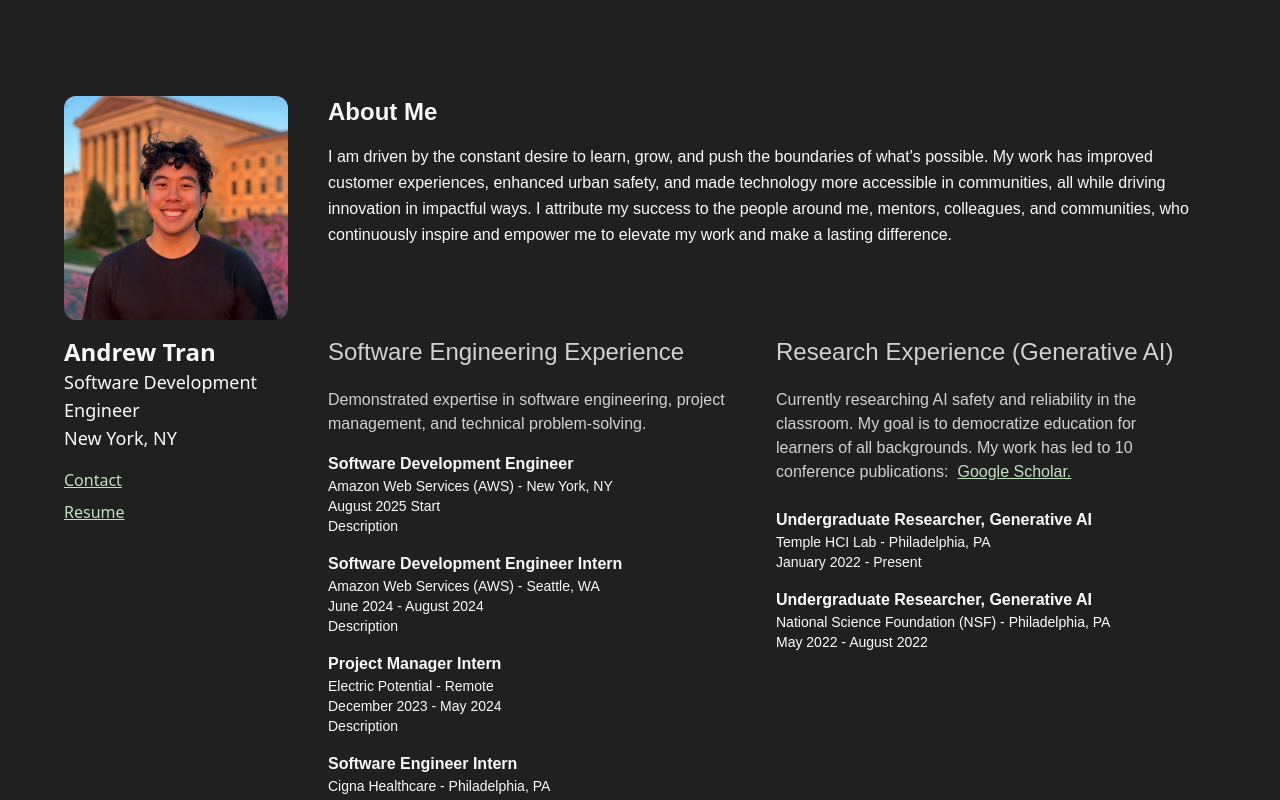
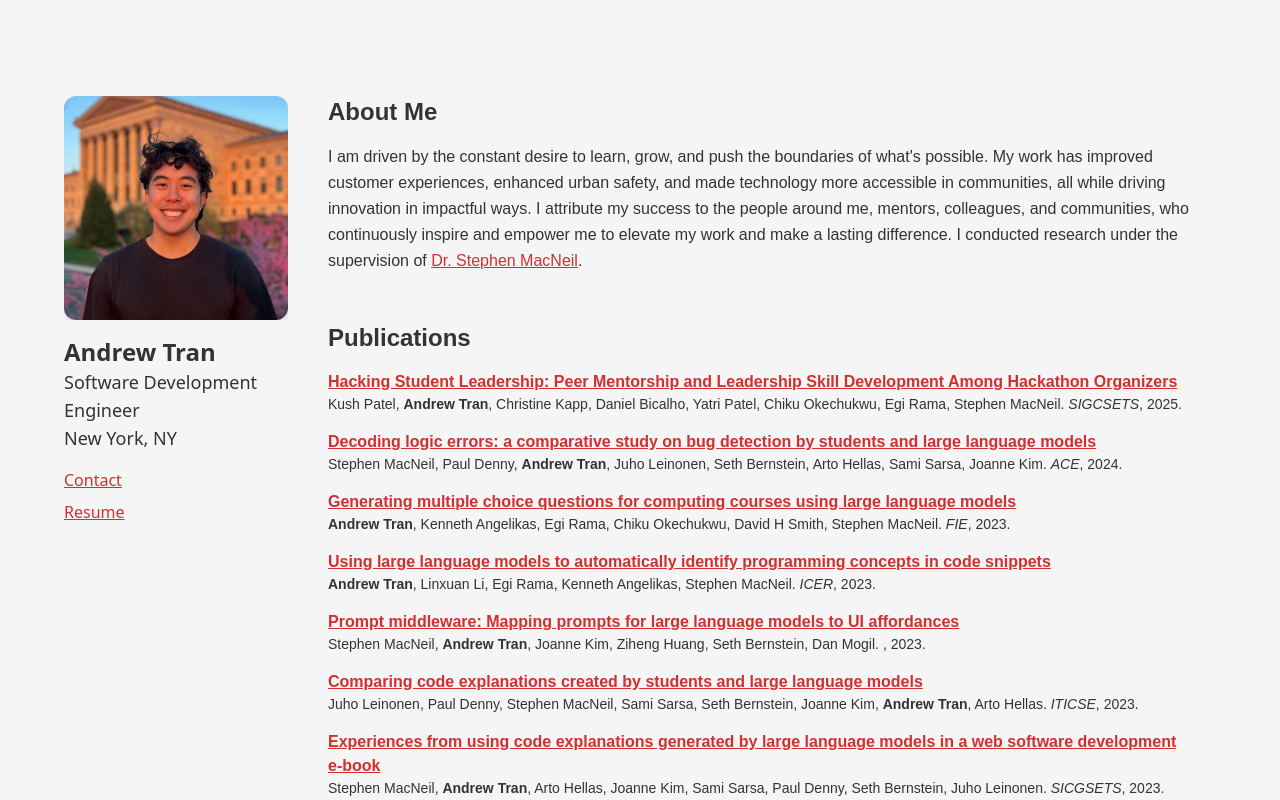
Before and after one commit to andrewtran117/andrewtran117.github.io, a Next.js app: page / in a window 1280 px wide. Built offline with nearby package versions, Linux system fonts and the light colour scheme.

Commit message:
new changes, white background, publications

```diff
--- /dev/null
+++ b/app/components/CitationCard.tsx
@@ -0,0 +1,39 @@
+import React from "react";
+
+interface CitationCardProps {
+  title: string;
+  authors: string;
+  venue: string;
+  year: number;
+  link: string;
+  highlightName?: string; // e.g., "Andrew Tran"
+}
+
+const CitationCard: React.FC<CitationCardProps> = ({ title, authors, venue, year, link, highlightName }) => {
+  // Bold the specified name in the author list
+  const renderAuthors = () => {
+    if (!highlightName) return authors;
+    return authors.split(", ").map((author, index) => {
+      const isMe = author.trim() === highlightName;
+      return (
+        <span key={index}>
+          {isMe ? <strong>{author}</strong> : author}
+          {index < authors.split(", ").length - 1 ? ", " : ""}
+        </span>
+      );
+    });
+  };
+
+  return (
+    <div className="mb-4">
+      <a href={link} target="_blank" rel="noopener noreferrer" className="font-semibold underline text-[#d32f2f]">
+        {title}
+      </a>
+      <div className="text-sm text-[#333333]">
+        {renderAuthors()}. <span className="italic">{venue}</span>, {year}.
+      </div>
+    </div>
+  );
+};
+
+export default CitationCard;
--- a/app/components/GridSection.tsx
+++ b/app/components/GridSection.tsx
@@ -9,7 +9,7 @@ import React from 'react';
 
 const ProfileGrid: React.FC = () => {
   return (
-    <div className="text-[#f9f9f9] font-sans">
+    <div className="text-[#333333] font-sans">
       {/* Profile Photo and Info */}
       <div className="flex flex-col space-y-4">
         <div className="w-56 h-56 mx-auto sm:mx-0 overflow-hidden">
@@ -27,11 +27,11 @@ const ProfileGrid: React.FC = () => {
 
         {/* Contact Links */}
         <div className="flex flex-col space-y-2 mt-4">
-          <a href="mailto:andrew.tran117@outlook.com" className="text-[#C1E1C1] underline hover:text-[#A0D0A0]">
+          <a href="mailto:andrew.tran117@outlook.com" className="text-[#d32f2f] underline hover:text-[#b71c1c]">
             Contact
           </a>
           <a href="https://drive.google.com/file/d/1imDv7-Oz0AB6ISDQGXQdzRUD2LvwHUW2/view?usp=sharing"
-             className="text-[#C1E1C1] underline hover:text-[#A0D0A0]"
+             className="text-[#d32f2f] underline hover:text-[#b71c1c]"
              target="_blank"
              rel="noopener noreferrer">
             Resume
--- a/app/components/ResearchExp.tsx
+++ b/app/components/ResearchExp.tsx
@@ -1,15 +1,118 @@
+import CitationCard from "./CitationCard";
+
 const ResearchExperience = () => {
   return (
-        <div className = "pb-10">
-        <h2 className="text-2xl text-[#D1D1D1] pb-1 pt-10">Research Experience (Generative AI)</h2>
-        <div className="pt-4 pb-4 text-[#D1D1D1]">
-            <h3 className = "pb-2"> Currently researching AI safety and reliability in the classroom. My goal is to democratize education for learners of all backgrounds. My work has led to 10 conference publications: &nbsp;
-            <a href="https://scholar.google.com/citations?user=t9TUznoAAAAJ&hl=en" className="text-[#C1E1C1] underline" target="_blank" rel="noopener noreferrer">
+    <div className="pb-10">
+      <h2 className="text-2xl font-bold mb-4">Publications</h2>
+      <div className="mb-4 text-[#333333]">
+        {/* <h3 className="pb-2">
+          Currently researching AI safety and reliability in the classroom. My goal is to democratize education for learners of all backgrounds. My work has led to 10 conference publications:&nbsp;
+          <a
+            href="https://scholar.google.com/citations?user=t9TUznoAAAAJ&hl=en"
+            className="text-[#d32f2f] underline"
+            target="_blank"
+            rel="noopener noreferrer"
+          >
             Google Scholar.
           </a>
-            </h3>
+        </h3> */}
       </div>
-        <div className="text-[#f9f9f9]">
+
+      {/* Publication Cards */}
+      <div className="mt-0 text-[#333333]">
+        <CitationCard
+          title="Hacking Student Leadership: Peer Mentorship and Leadership Skill Development Among Hackathon Organizers"
+          authors="Kush Patel, Andrew Tran, Christine Kapp, Daniel Bicalho, Yatri Patel, Chiku Okechukwu, Egi Rama, Stephen MacNeil"
+          venue="SIGCSETS"
+          year={2025}
+          link="https://dl.acm.org/doi/10.1145/3641555.3705193"
+          highlightName="Andrew Tran"
+        />
+
+        <CitationCard
+          title="Decoding logic errors: a comparative study on bug detection by students and large language models"
+          authors="Stephen MacNeil, Paul Denny, Andrew Tran, Juho Leinonen, Seth Bernstein, Arto Hellas, Sami Sarsa, Joanne Kim"
+          venue="ACE"
+          year={2024}
+          link="https://arxiv.org/abs/2311.16017"
+          highlightName="Andrew Tran"
+        />
+
+        <CitationCard
+          title="Generating multiple choice questions for computing courses using large language models"
+          authors="Andrew Tran, Kenneth Angelikas, Egi Rama, Chiku Okechukwu, David H Smith, Stephen MacNeil"
+          venue="FIE"
+          year={2023}
+          link="https://ieeexplore.ieee.org/document/10342898"
+          highlightName="Andrew Tran"
+        />
+
+        <CitationCard
+          title="Using large language models to automatically identify programming concepts in code snippets"
+          authors="Andrew Tran, Linxuan Li, Egi Rama, Kenneth Angelikas, Stephen MacNeil"
+          venue="ICER"
+          year={2023}
+          link="https://dl.acm.org/doi/10.1145/3568812.3603482"
+          highlightName="Andrew Tran"
+        />
+
+        <CitationCard
+          title="Prompt middleware: Mapping prompts for large language models to UI affordances"
+          authors="Stephen MacNeil, Andrew Tran, Joanne Kim, Ziheng Huang, Seth Bernstein, Dan Mogil"
+          venue=""
+          year={2023}
+          link="https://arxiv.org/pdf/2307.01142"
+          highlightName="Andrew Tran"
+        />
+
+        <CitationCard
+          title="Comparing code explanations created by students and large language models"
+          authors="Juho Leinonen, Paul Denny, Stephen MacNeil, Sami Sarsa, Seth Bernstein, Joanne Kim, Andrew Tran, Arto Hellas"
+          venue="ITICSE"
+          year={2023}
+          link="https://dl.acm.org/doi/pdf/10.1145/3587102.3588785"
+          highlightName="Andrew Tran"
+        />
+
+        <CitationCard
+          title="Experiences from using code explanations generated by large language models in a web software development e-book"
+          authors="Stephen MacNeil, Andrew Tran, Arto Hellas, Joanne Kim, Sami Sarsa, Paul Denny, Seth Bernstein, Juho Leinonen"
+          venue="SICGSETS"
+          year={2023}
+          link="https://arxiv.org/pdf/2307.01142"
+          highlightName="Andrew Tran"
+        />
+
+        <CitationCard
+          title="The Implications of Large Language Models for CS Teachers and Students"
+          authors="Stephen MacNeil, Joanne Kim, Juho Leinonen, Paul Denny, Seth Bernstein, Brett A Becker, Michel Wermelinger, Arto Hellas, Andrew Tran, Sami Sarsa, James Prather, Viraj Kumar"
+          venue="SIGCSETS"
+          year={2023}
+          link="https://www.researchgate.net/profile/Stephen-Macneil/publication/366412208_The_Implications_of_Large_Language_Models_for_CS_Teachers_and_Students/links/63a0ce1c40358f78eb018df7/The-Implications-of-Large-Language-Models-for-CS-Teachers-and-Students.pdf"
+          highlightName="Andrew Tran"
+        />
+
+        <CitationCard
+          title="Automatically generating CS learning materials with large language models"
+          authors="Stephen MacNeil, Andrew Tran, Juho Leinonen, Paul Denny, Joanne Kim, Arto Hellas, Seth Bernstein, Sami Sarsa"
+          venue="SICGSETS"
+          year={2023}
+          link="https://arxiv.org/pdf/2212.05113"
+          highlightName="Andrew Tran"
+        />
+
+        <CitationCard
+          title="Generating diverse code explanations using the gpt-3 large language model"
+          authors="Stephen MacNeil, Andrew Tran, Dan Mogil, Seth Bernstein, Erin Ross, Ziheng Huang"
+          venue="ICER"
+          year={2022}
+          link="https://par.nsf.gov/servlets/purl/10397860"
+          highlightName="Andrew Tran"
+        />
+      </div>
+
+      {/* Research Experience
+      <div className="text-[#f9f9f9] pt-6">
         <div>
           <h3 className="font-semibold">Undergraduate Researcher, Generative AI</h3>
           <p className="text-sm">Temple HCI Lab - Philadelphia, PA</p>
@@ -21,8 +124,7 @@ const ResearchExperience = () => {
           <p className="text-sm">National Science Foundation (NSF) - Philadelphia, PA </p>
           <p className="text-sm">May 2022 - August 2022</p>
         </div>
-
-        </div>
+      </div> */}
     </div>
   );
 };
--- a/app/page.tsx
+++ b/app/page.tsx
@@ -5,7 +5,7 @@ import WorkExperience from "./components/WorkExp";
 
 export default function Home() {
   return (
-    <main className="flex min-h-screen bg-[#202020] text-[#f9f9f9] overflow-hidden">
+    <main className="flex min-h-screen bg-[#f5f5f5] text-[#333333] overflow-hidden">
       {/* Fixed Left Column - Profile Info */}
       <div className="w-1/4 min-w-[250px] h-screen pl-16 pr-8 pt-24 pb-6 fixed left-0 top-0 flex items-start">
         <div className="w-full">
@@ -24,18 +24,13 @@ export default function Home() {
             My work has improved customer experiences, enhanced urban safety, and made technology more accessible
             in communities, all while driving innovation in impactful ways.
             I attribute my success to the people around me, mentors, colleagues, and communities, who
-            continuously inspire and empower me to elevate my work and make a lasting difference.
+            continuously inspire and empower me to elevate my work and make a lasting difference. I conducted research under the supervision of <a href="https://scholar.google.com/citations?user=leLEF3wAAAAJ&hl=en" className="text-[#d32f2f] underline hover:text-[#b71c1c]" target="_blank" rel="noopener noreferrer">Dr. Stephen MacNeil</a>.
           </p>
         </div>
 
-        {/* Experience Sections */}
-        <div className="grid grid-cols-1 lg:grid-cols-2 gap-8 pr-16 pl-0">
-          <div>
-            <WorkExperience />
-          </div>
-          <div>
-            <ResearchExperience />
-          </div>
+        {/* Research Experience Section */}
+        <div className="pr-16 pl-0">
+          <ResearchExperience />
         </div>
       </div>
     </main>
```
Lines whose indentation alone changed are shown as unchanged.
